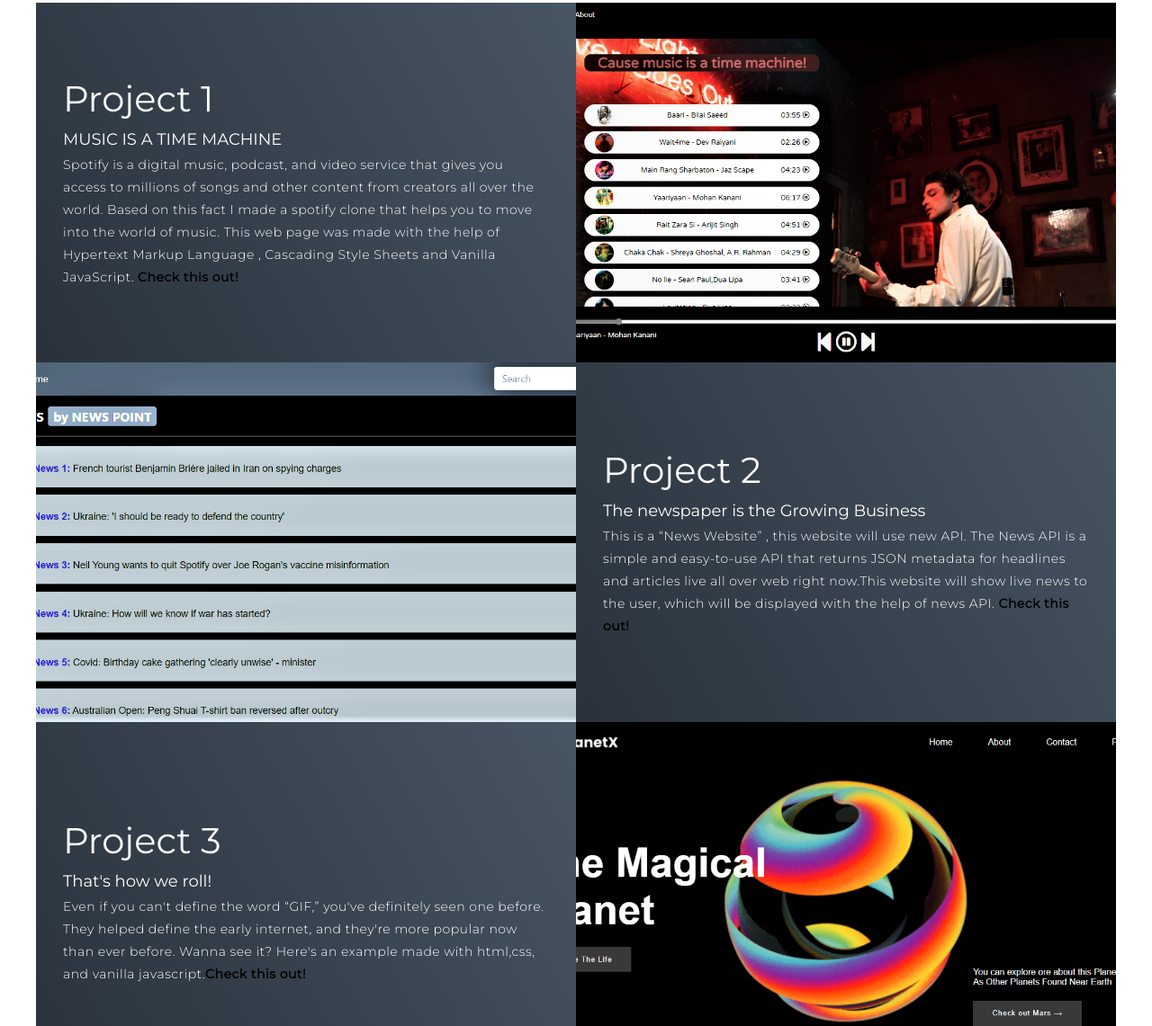
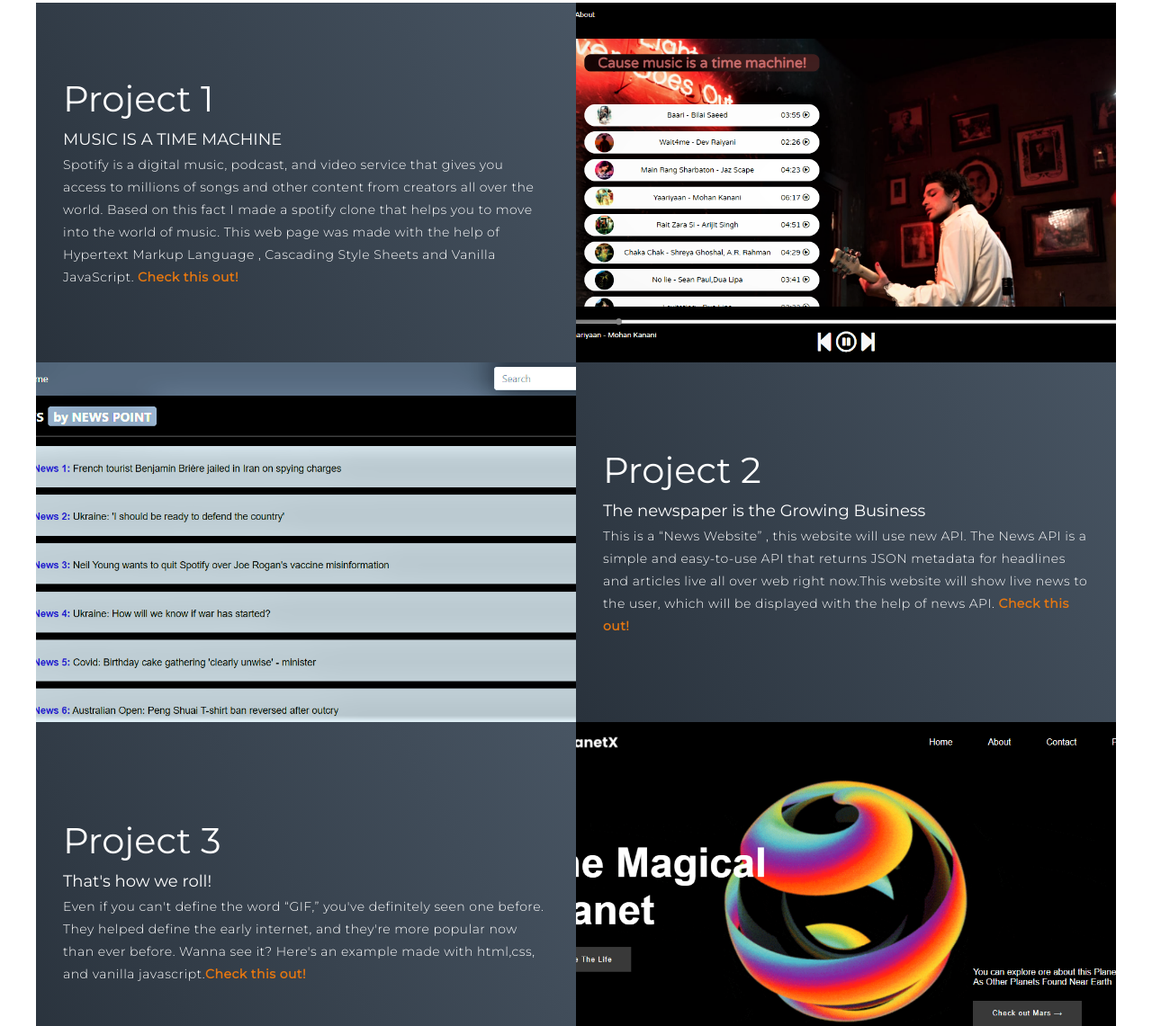
Before and after one commit to disha2301/my-portfolio, a plain HTML site: page index.html in a window 1280 px wide. Shown: the part 2479-3620 px from the top of the page at 90% size. Drawn offline with Linux system fonts and the light colour scheme.

Commit message:
Update style.css

```diff
--- a/style.css
+++ b/style.css
@@ -364,7 +364,7 @@ p {
 	color: white;
 }
 #projects .project-info a{
-	color: black;
+	color: rgb(230, 119, 16);
 	font-weight: 700;
 }
 #projects .project-info h1 {
```
